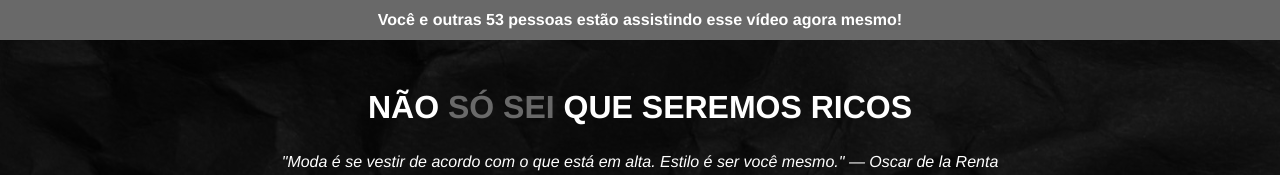
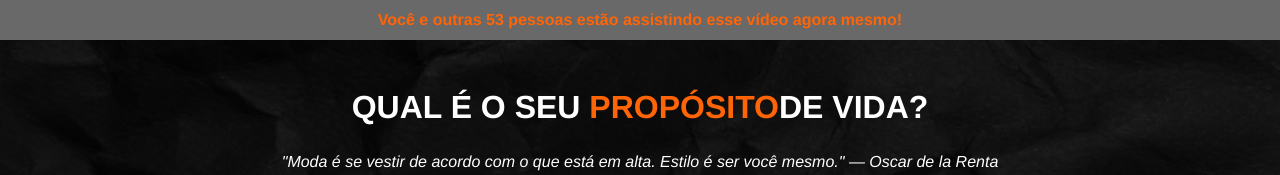
Before and after one commit to wefiveminutes/spreadloveoficial.site, a plain HTML site: page index.html in a window 1280 px wide. Shown: the top 175 px of the page. Drawn offline with nearby package versions, Linux system fonts and the light colour scheme; a script that the page names is missing.

Commit message:
Update index.html

```diff
--- a/index.html
+++ b/index.html
@@ -95,7 +95,7 @@
 <body>
     <nav class="navbar justify-content-center text-center">
       <span>
-        Você e outras 53 pessoas estão assistindo esse vídeo agora mesmo!
+        <font color="#FF6406">Você e outras 53 pessoas estão assistindo esse vídeo agora mesmo!</font>
       </span>
     </nav>
   <body>
@@ -108,7 +108,7 @@
 
 
             <!-- Headline -->
-            <h2 class="my-4"><b>NÃO <font color="#696969">SÓ SEI</font> QUE SEREMOS RICOS</b></h2>
+            <h2 class="my-4"><b>QUAL É O SEU <font color="#FF6406">PROPÓSITO</font>DE VIDA?</b></h2>
 
 
             <!-- Sub-Headline -->
```
